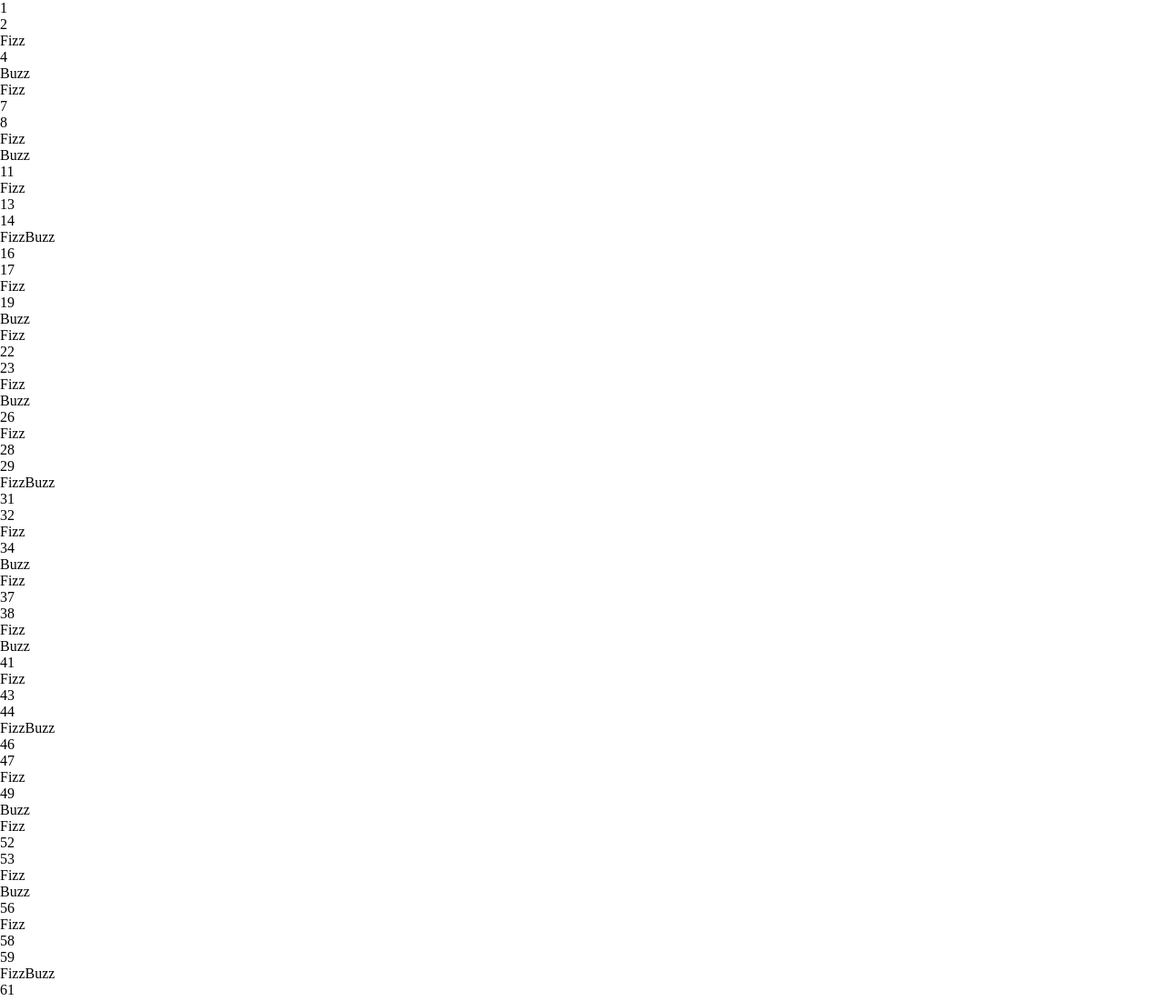
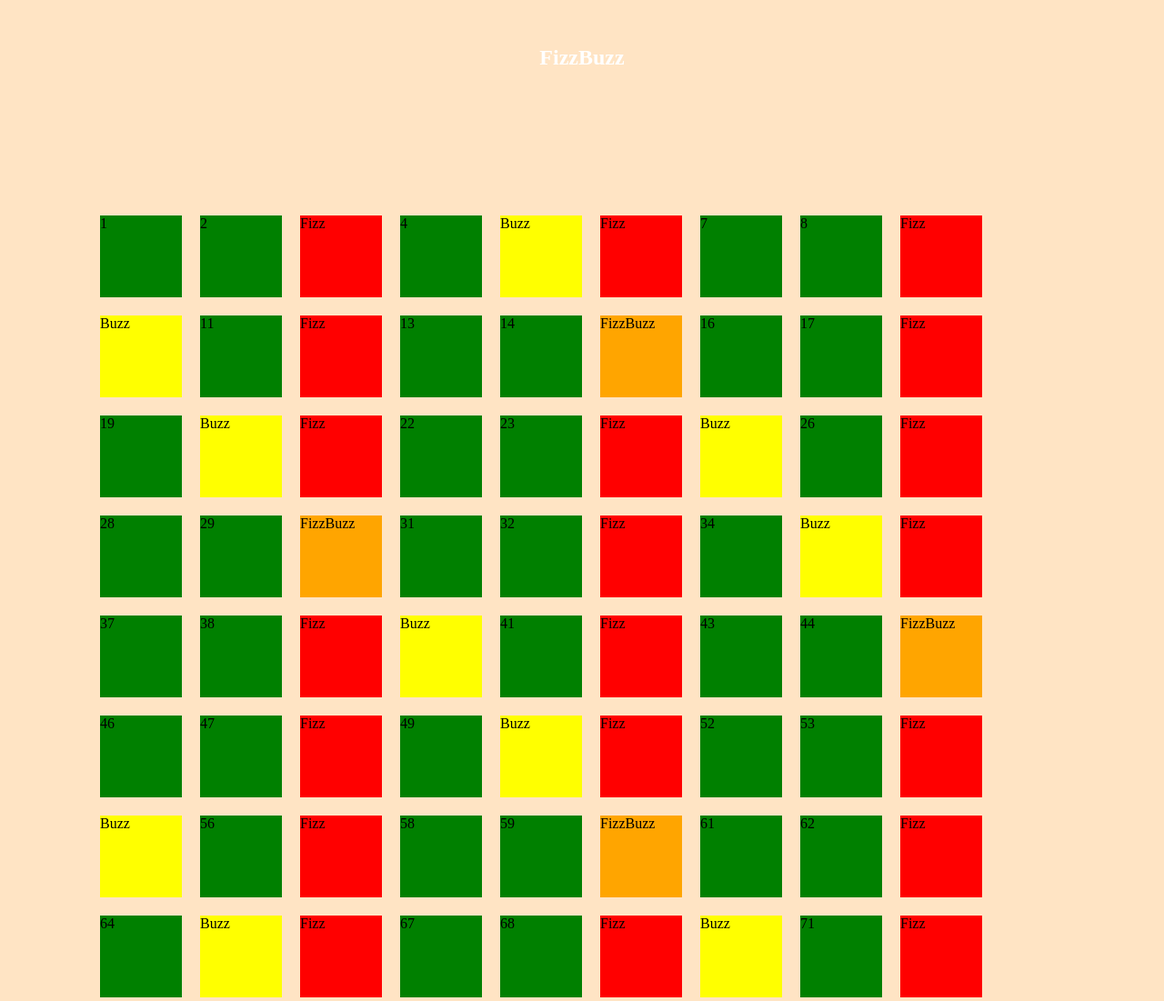
Before and after one commit to Anieb22/js-fizzbuzz, a plain HTML site: page index.html in a window 1280 px wide. Shown: the top 1101 px of the page at 91% size. Drawn offline with Linux system fonts and the light colour scheme.

Commit message:
eseguito BONUS 2

```diff
--- a/css/style.css
+++ b/css/style.css
@@ -3,10 +3,21 @@
     padding: 0;
     box-sizing: border-box;
 }
+body{
+    background-color: bisque;
+}
+
+h2{
+    text-align: center;
+    color: white;
+    margin-top: 50px;
+}
 
 .container{
     width: 1080px;
-    margin: 150 auto;
+    margin: 150px auto;
+    display: flex;
+    flex-wrap: wrap;
 }
 
 .red{
@@ -21,11 +32,13 @@
     background-color: orange;
 }
 
-.board-row{
-    display: flex;
+.green{
+    background-color: green;
 }
+
 
 .square{
     width: 90px;
     height: 90px;
+    margin: 10px;
 }
--- a/index.html
+++ b/index.html
@@ -8,8 +8,8 @@
     <title>Document</title>
 </head>
 <body>
-    <div class="container">
-        <div id="output"></div>
+    <h2>FizzBuzz</h2>
+    <div class="container" id="output">
     </div>
     <script type="text/javascript" src="./js/java-script.js"></script>
 </body>
--- a/js/java-script.js
+++ b/js/java-script.js
@@ -2,21 +2,29 @@ let output = document.getElementById('output');
 let string = '';
 
 for (let i = 1; i <= 100; i++) {
+  let elem = document.createElement('div')
+  elem.classList.add('square')
 
     if (i % 3 == 0 && i % 5 == 0) {
-      string += '<div>FizzBuzz</div>';
+      elem.classList.add('orange')
+      elem.innerText = 'FizzBuzz'
       console.log('FizzBuzz');
+
     } else if (i % 3 == 0) {
-      string += '<div>Fizz</div>';
+      elem.classList.add('red')
+      elem.innerText = 'Fizz'
       console.log('Fizz');
+
     } else if (i % 5 == 0) {
-      string += '<div>Buzz</div>';
+      elem.classList.add('yellow')
+      elem.innerText = 'Buzz'
       console.log('Buzz');
+
     } else {
-      string += `<div>${i}</div>`;
+      elem.classList.add('green')
+      elem.innerText = i
       console.log(i);
     }
 
+    output.append(elem);
   }
-
-  output.innerHTML += string;
```
